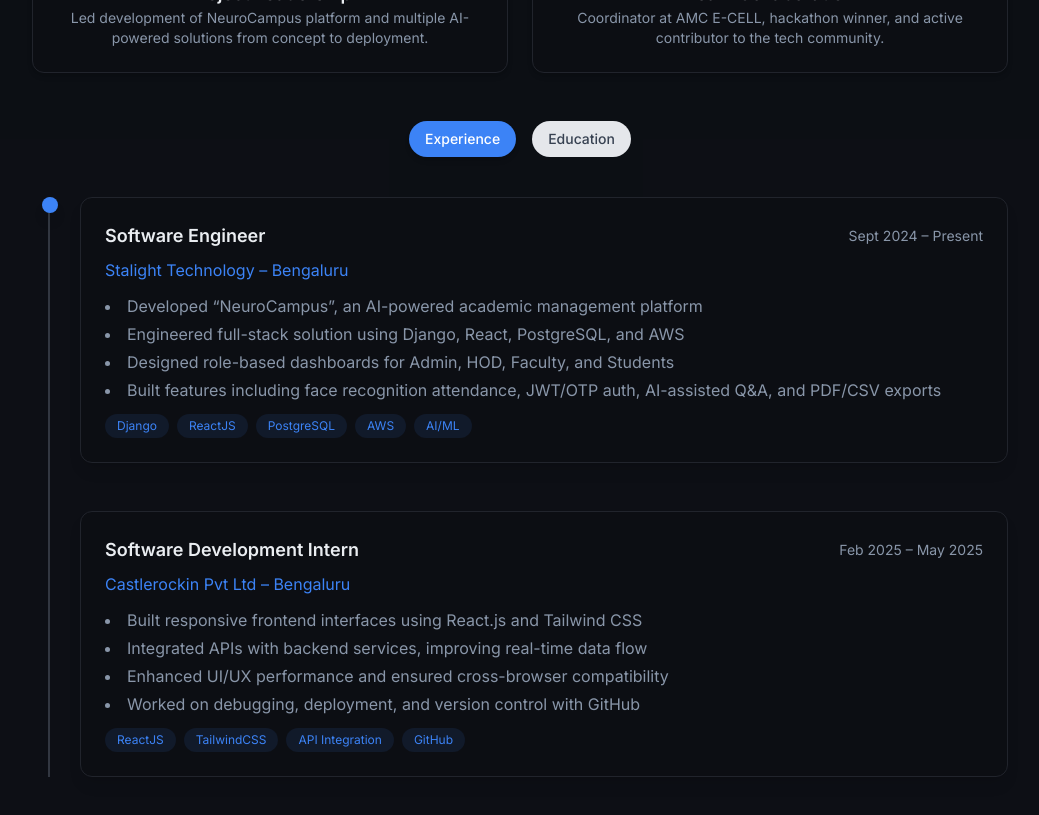
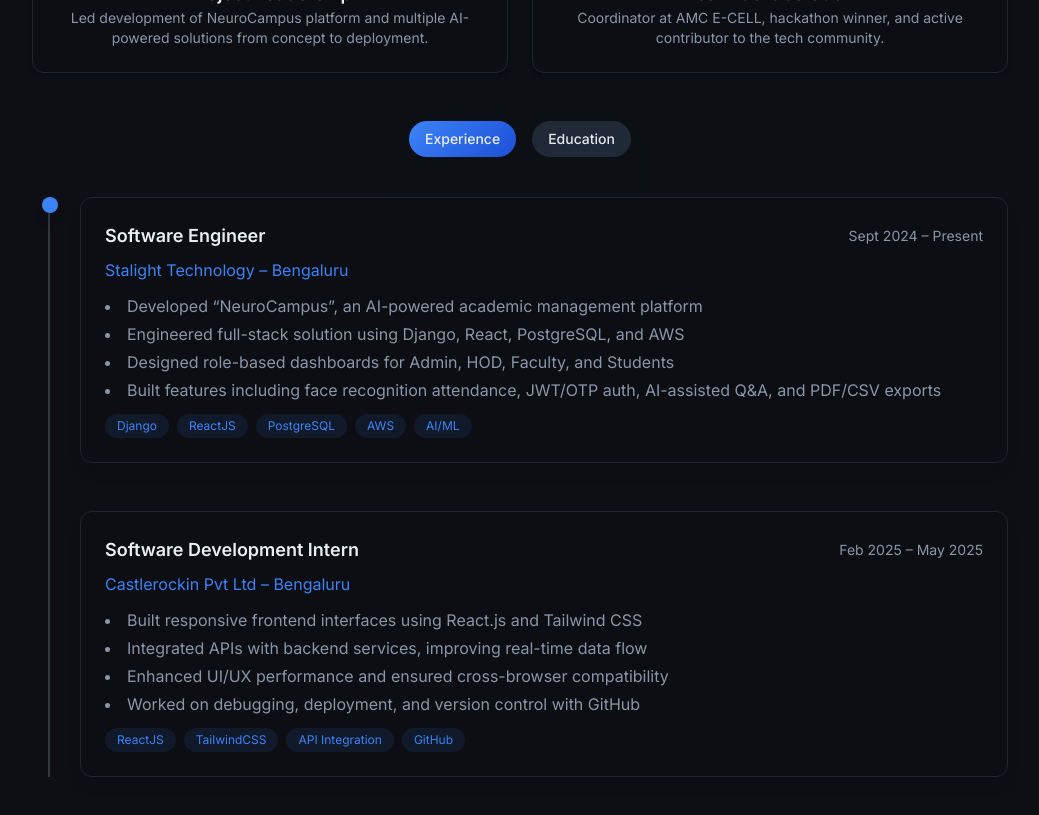
Before and after one commit to PannagaJA/portfolio, a React (Vite) app: page / in a window 1280 px wide. Shown: the part 1640-2455 px from the top of the page, without its empty margins (120-1159 px from the left). Built offline with nearby package versions, Linux system fonts and the light colour scheme; the HTML template or start-up script is replaced by a standard one.

Commit message:
Enhance About component: Add hover and tap animations to tab buttons

```diff
--- a/src/components/About.tsx
+++ b/src/components/About.tsx
@@ -131,7 +131,8 @@ const About = () => {
         {/* --- Tabs Section --- */}
         <div>
           {/* Tabs */}
-          <div className="flex justify-center mb-10 space-x-4">
+          <motion.div whileHover={{ scale: 1.05 }} whileTap={{ scale: 0.95 }}>
+            <div className="flex justify-center mb-10 space-x-4 ">
               {["experience", "education"].map((tab) => (
                 <button
                   key={tab}
@@ -140,8 +141,8 @@ const About = () => {
                     px-4 py-2 rounded-full text-sm font-medium transition
                     ${
                       activeTab === tab
-                      ? "bg-primary text-white shadow-md"
-                      : "bg-gray-200 text-gray-700 dark:bg-gray-800 dark:text-gray-300 hover:bg-primary/10 dark:hover:bg-primary/20"
+                        ? "accent-gradient hover-glow transition-spring group"
+                        : "bg-gray-800 text-gray-200 dark:bg-gray-800 dark:text-gray-300 hover:bg-primary/10 dark:hover:bg-primary/20"
                     }
                   `}
                 >
@@ -149,6 +150,7 @@ const About = () => {
                 </button>
               ))}
             </div>
+          </motion.div>
 
           {/* Timeline */}
           <div className="relative flex" ref={ref}>
```
Lines whose indentation alone changed are shown as unchanged.
